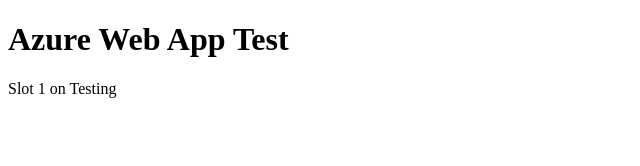
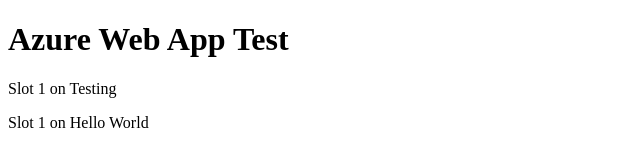
Before and after one commit to boneyt92/azure-webapp-slot-test, a plain HTML site: page index.html in a window 1280 px wide. Shown: the whole page, without its empty margins (0-640 px from the left). Drawn offline with Linux system fonts and the light colour scheme.

Commit message:
Test Stage

```diff
--- a/index.html
+++ b/index.html
@@ -6,5 +6,6 @@
 
 <p>Slot 1 on Testing</p>
 
+<p>Slot 1 on Hello World</p>
 </body>
 </html>
```
